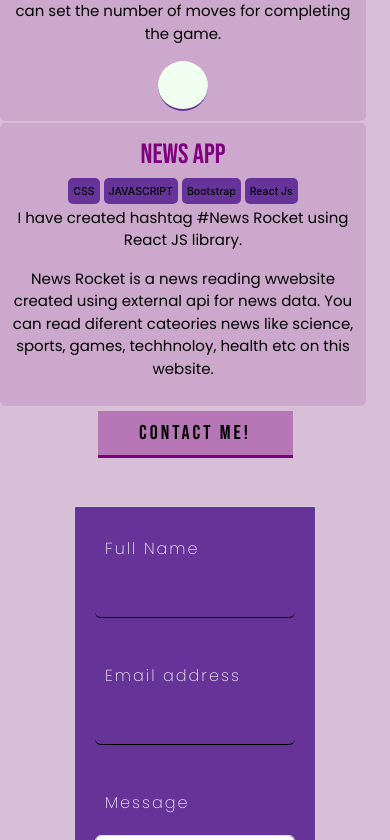
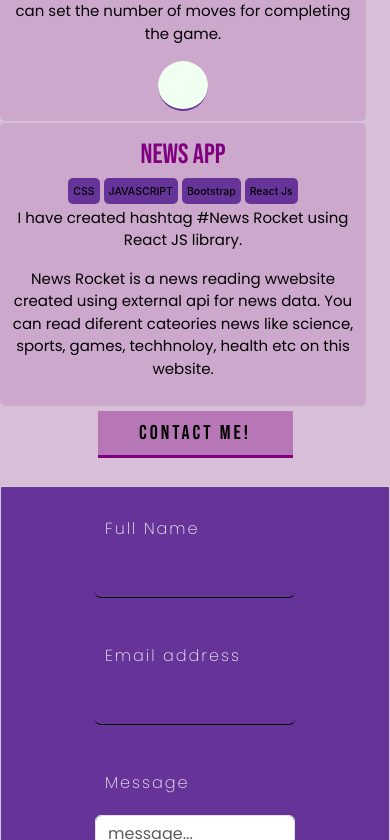
Before and after one commit to YogitaModi/Portfolio, a React (Create React App) app: page / in a window 390 px wide. Shown: the part 2357-3197 px from the top of the page. Built offline with nearby package versions, Linux system fonts and the light colour scheme; some icons are missing; a web font is replaced by a local one.

Commit message:
fixing  media query

```diff
--- a/src/App.css
+++ b/src/App.css
@@ -299,7 +299,7 @@ video{
 
   .contact-form{
     position: relative;
-    top: 130px;
+    top: 110px;
     height: 100%;
   }
 .form{
--- a/src/components/Contact.js
+++ b/src/components/Contact.js
@@ -49,8 +49,7 @@ const Contact = () => {
       <div className="pro-heading">
         <h1>Contact Me!</h1>
       </div>
-      <div ref={contact} className="contact">
-        <div className="contact-form">
+      <div ref={contact} className="contact-form">
         <form onSubmit={handleContact} className="form">
           <div className="mb-3 form-body">
             <label htmlFor="exampleInputEmail1" className="form-label">
@@ -103,7 +102,6 @@ const Contact = () => {
           </button>
         </form>
       </div>
-      </div>
     </>
   );
 };
```
Lines whose indentation alone changed are shown as unchanged.
